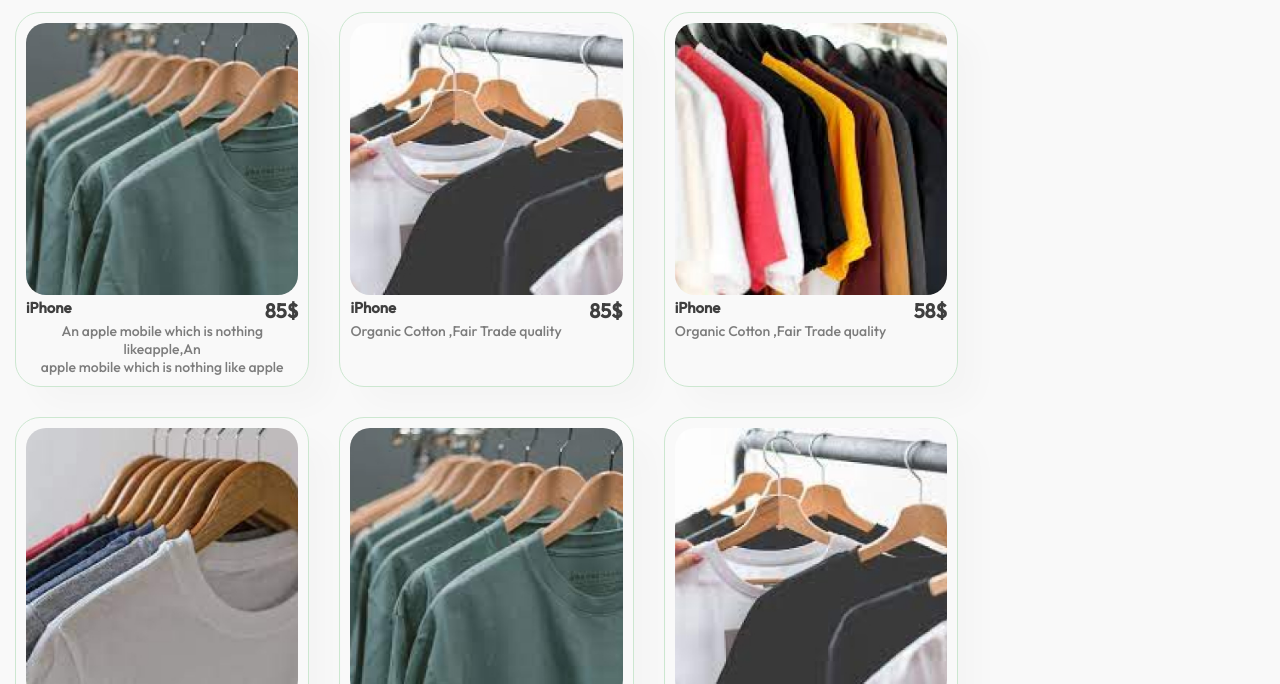
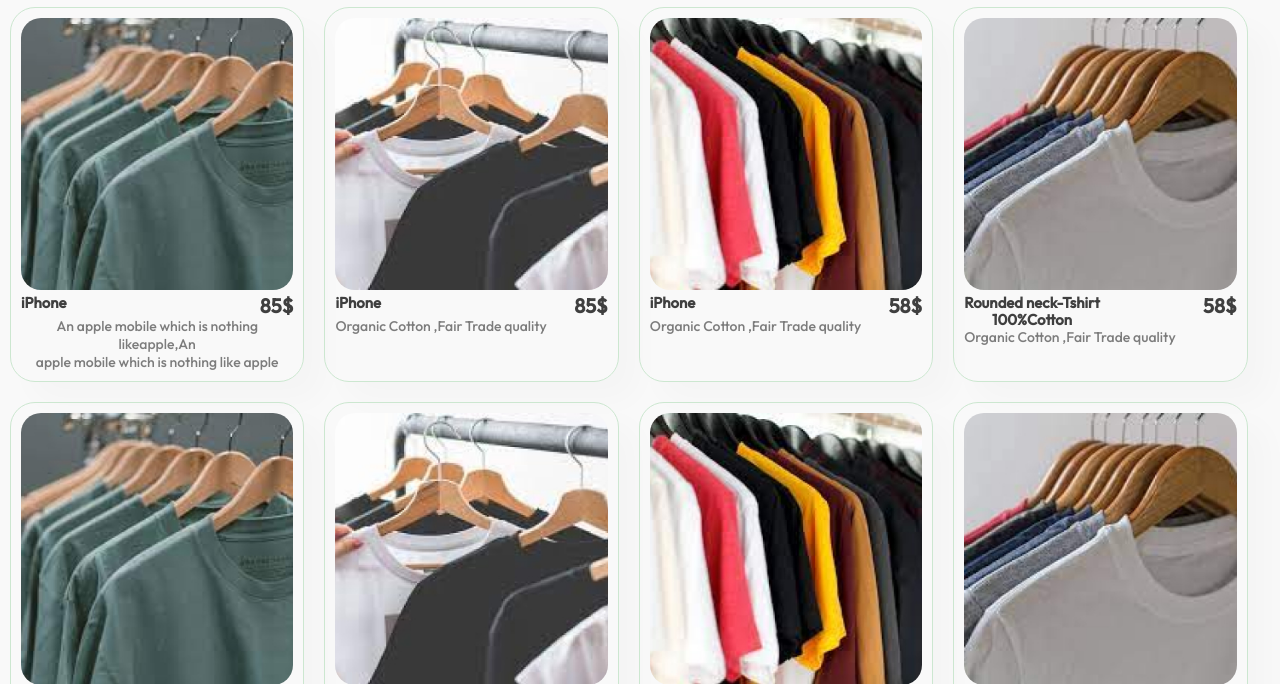
Before and after one commit to HAbdelsalam151/commerical-shop, a plain HTML site: page index.html in a window 1280 px wide. Shown: the part 596-1280 px from the top of the page. Drawn offline with Linux system fonts and the light colour scheme.

Commit message:
Update shop.css

```diff
--- a/css/shop.css
+++ b/css/shop.css
@@ -115,7 +115,7 @@ border: 1px solid #cce7d0;
 border-radius: 25px;
 cursor: pointer;
 box-shadow: 20px 20px 30px rgba(0,0, 0, 0.02);
-margin: 15px;
+margin: 10px;
 transition: 0.2s ease;
 }
 #product .container:hover{
```
